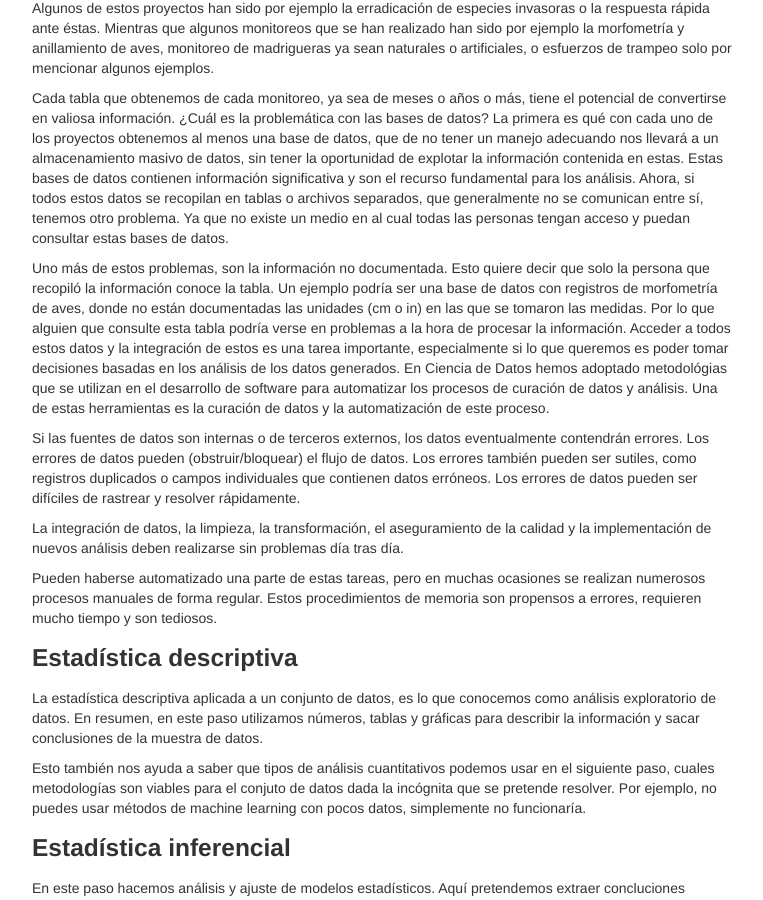
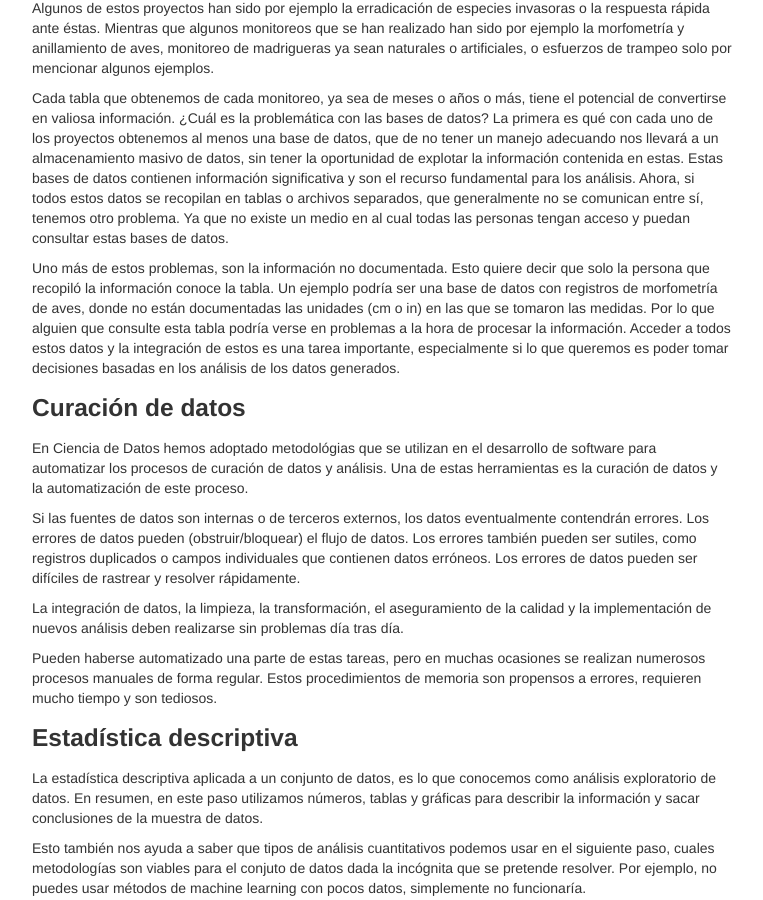
Before and after one commit to LizethMReyes/islasgeci.github.io, a Jekyll site: the page built from _posts/2020-06-12-flujo-trabajo.md, in a window 1280 px wide and 900 px high, scrolled down 364 px. Shown: the whole window, without its empty margins (258-1021 px from the left). Built offline with Jekyll 4.4.1, drawn with Linux system fonts in a browser that asks for light colours.

Commit message:
Update _posts/2020-06-12-flujo-trabajo.md

```diff
--- a/_posts/2020-06-12-flujo-trabajo.md
+++ b/_posts/2020-06-12-flujo-trabajo.md
@@ -40,6 +40,8 @@ medidas. Por lo que alguien que consulte esta tabla podría verse en problemas a
 la información. Acceder a todos estos datos y la integración de estos es una tarea importante,
 especialmente si lo que queremos es poder tomar decisiones basadas en los análisis de los datos
 generados.
+### Curación de datos
+
 En Ciencia de Datos hemos adoptado metodológias que se utilizan en el desarrollo de software para
 automatizar los procesos de curación de datos y análisis. Una de estas herramientas es la curación
 de datos y la automatización de este proceso.
```
